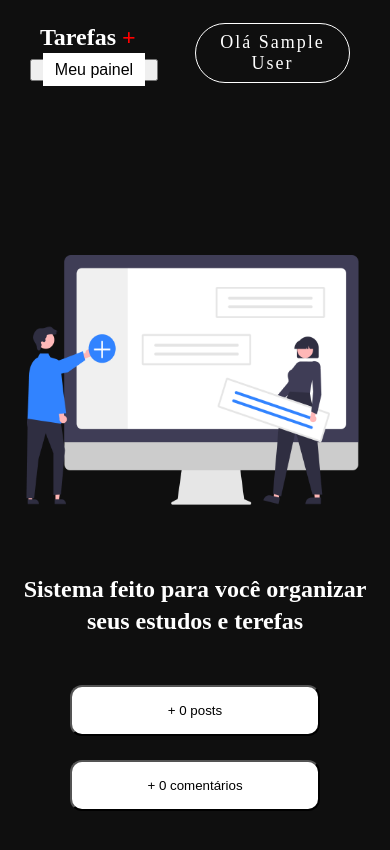
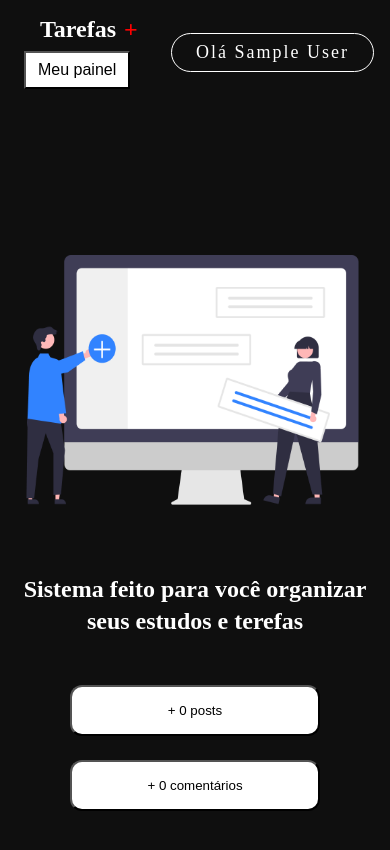
Before and after one commit to paulo-beltramin/tarefasPlus, a Next.js app: page / in a window 390 px wide. Shown: the top 850 px of the page. Built offline with nearby package versions, Linux system fonts and the light colour scheme; no server answers; the database is empty; sample sign-in values are in the browser's storage.

Commit message:
atualizado detalhes da responsividade do projeto

```diff
--- a/src/Components/HeaderUser/index.tsx
+++ b/src/Components/HeaderUser/index.tsx
@@ -2,8 +2,6 @@ import { useSession, signIn, signOut } from 'next-auth/react'
 import Link from 'next/link'
 
 import styles from './style.module.scss'
-
-
 
 
 const HeaderUser = () => {
@@ -17,15 +15,19 @@ const HeaderUser = () => {
                     <div className={styles.container__logo__items}>
 
                         <p>
-                            Tarefas <span>+</span>
+                            <Link href={'/'}>
+                                Tarefas
+                            </Link>
+
+                            <span>+</span>
                         </p>
 
-                        {session && (
-                            <button >
-                                <Link href={'/admin'}>
+                        {session?.user?.email && (
+                            <Link href={'/admin'}>
+                                <button >
                                     Meu painel
-                                </Link>
-                            </button>
+                                </button>
+                            </Link>
                         )}
 
                     </div>
--- a/src/Components/HeaderUser/style.module.scss
+++ b/src/Components/HeaderUser/style.module.scss
@@ -1,6 +1,6 @@
 .container {
     display: flex;
-    width: 100vw;
+    width: 100%;
     height: 105px;
     justify-content: space-between;
     align-items: center;
@@ -10,38 +10,38 @@
 
         &__items {
             display: flex;
-            width: 50vw;
+
+            @media(min-width:319px) and (max-width:1048px) {
+
+                display: flex;
+                flex-direction: column;
+                width: 100%;
 
 
-            @media(min-width:319px) and (max-width:1048px) {
-                display: flex;
-                flex-direction: column;
             }
 
+            a {
                 button {
                     margin-left: 24px;
                     margin-top: 8px;
-
-                a {
                     background-color: white;
                     color: black;
                     font-size: 16px;
                     padding: 8px 12px;
                     text-decoration: none;
+                }
+
+
 
             }
 
-                @media(min-width:319px) and (max-width:1048px) {
-                    margin-left: 30px;
-                    width: 128px;
-                }
-            }
-
             >p {
+                a {
                     color: white;
                     font-size: 38px;
                     font-weight: bold;
                     padding-left: 128px;
+                    text-decoration: none;
 
                     @media(min-width:319px) and (max-width:1048px) {
                         font-size: 24px;
@@ -49,8 +49,13 @@
                         padding-left: 40px;
                     }
 
+                }
+
                 span {
                     color: red;
+                    font-size: 24px;
+                    margin-left: 8px;
+                    font-weight: bold;
                 }
             }
         }
@@ -58,7 +63,8 @@
 
     &__saudation {
         @media(min-width:319px) and (max-width:1048px) {
-            width: 350px;
+           display: flex;
+           justify-content: right;
         }
 
         p {
@@ -72,7 +78,7 @@
 
 
             @media(min-width:319px) and (max-width:1048px) {
-                margin-right: 40px;
+                 margin-right: 16px;
                 letter-spacing: 2px;
                 text-align: center;
                 padding: 8px 24px;
--- a/src/pages/admin/index.tsx
+++ b/src/pages/admin/index.tsx
@@ -44,7 +44,7 @@ export default function Admin({ user }: userProps) {
 
 
   const handlePublic = (e: ChangeEvent<HTMLInputElement>) => {
-    console.log(e.target.checked)
+
     setCheck(e.target.checked)
   }
 
@@ -97,7 +97,7 @@ export default function Admin({ user }: userProps) {
 
   useEffect(() => {
     getTasks()
-  }, [user?.email])
+  }, [])
 
 
   const handleDelete = async (id: string) => {
```
Also changed, not shown: src/pages/comentary/[id].tsx (+7 -1 lines), src/pages/index.tsx (+4 -6 lines). Lines whose indentation alone changed are shown as unchanged.
